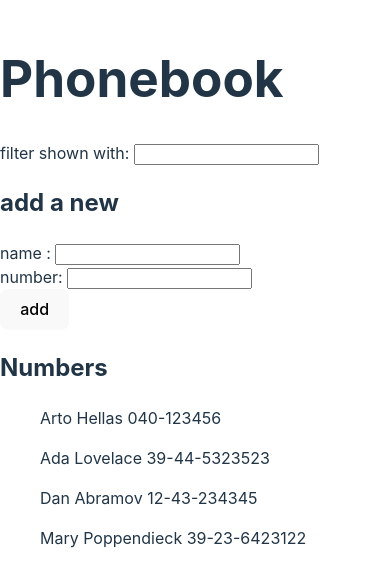
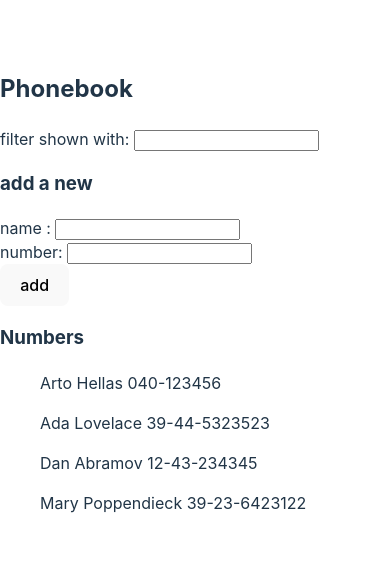
Before and after one commit to Gina04/Full-Stack-Open, a React (Vite) app in the folder part2/thePhoneBook/part2/: page / in a window 390 px wide. Shown: the part 131-718 px from the top of the page. Built offline with nearby package versions, Linux system fonts and the light colour scheme.

Commit message:
The Phone Book step 5

```diff
--- a/part2/thePhoneBook/part2/src/App.jsx
+++ b/part2/thePhoneBook/part2/src/App.jsx
@@ -1,105 +1,74 @@
-import { useState } from 'react'
-
+import { useState } from "react";
+import PersonList from "./components/PersonList";
+import PersonForm from "./components/PersonForm";
+import FilterNamePerson from "./components/FilterNamePerson";
 
 function App() {
   const [persons, setPersons] = useState([
-    { name: 'Arto Hellas', number: '040-123456', id: 1 },
-    { name: 'Ada Lovelace', number: '39-44-5323523', id: 2 },
-    { name: 'Dan Abramov', number: '12-43-234345', id: 3 },
-    { name: 'Mary Poppendieck', number: '39-23-6423122', id: 4 }
-  ])
-  const [newName, setNewName] = useState('')
-  const [newPhone, setNewPhone] = useState('')
-  const [showAll, setShowAll] = useState('')
+    { name: "Arto Hellas", number: "040-123456", id: 1 },
+    { name: "Ada Lovelace", number: "39-44-5323523", id: 2 },
+    { name: "Dan Abramov", number: "12-43-234345", id: 3 },
+    { name: "Mary Poppendieck", number: "39-23-6423122", id: 4 },
+  ]);
+  const [newName, setNewName] = useState("");
+  const [newPhone, setNewPhone] = useState("");
+  const [showAll, setShowAll] = useState("");
 
-  const addPhoneBook = (event)=>{
-    event.preventDefault()
-     // Verificar si el nombre ya existe
-    const nameExist = persons.some (person => person.name === newName);
-    if(nameExist){
+  const addPhoneBook = (event) => {
+    event.preventDefault();
+    // Verificar si el nombre ya existe
+    const nameExist = persons.some((person) => person.name === newName);
+    if (nameExist) {
       alert(`${newName} is already added to phonebook`);
-      return;//Detener la ejecucion si ya existe
+      return; //Detener la ejecucion si ya existe
     }
-    const nameBookObjetc ={
+    const nameBookObjetc = {
       name: newName,
       number: newPhone,
-      id: persons.length +1,
-    }
+      id: persons.length + 1,
+    };
 
-    setPersons(persons.concat(nameBookObjetc))
-    setNewName('')
-    setNewPhone('')
+    setPersons(persons.concat(nameBookObjetc));
+    setNewName("");
+    setNewPhone("");
+  };
+  const handleNameChange = (event) => {
+    console.log(event.target.value);
+    setNewName(event.target.value);
+  };
 
-  }
+  const handlePhoneChange = (event) => {
+    console.log(event.target.value);
+    setNewPhone(event.target.value);
+  };
 
-  const handleNameChange=(event)=>{
-    console.log(event.target.value)
-    setNewName(event.target.value)
-  }
-
-const Name = (props) =>{
-  return(
-    <>
-    <p>{props.name} {props.number}</p>
-
-    </>
-  )
-}
-
-
-const handlePhoneChange = (event) =>{
-    console.log(event.target.value)
-    setNewPhone(event.target.value)
-}
-
-const handleFilterChange= (event) =>{
-  setShowAll(event.target.value)
-}
-// Filtrar las personas basadas en el texto ingresado en el filtro
-const nameToShow = showAll
-? persons.filter(person => person.name.toLowerCase().includes(showAll.toLowerCase()))
-: persons
-
-console.log(nameToShow)
+  const handleFilterChange = (event) => {
+    setShowAll(event.target.value);
+  };
+  // Filtrar las personas basadas en el texto ingresado en el filtro
+  const nameToShow = showAll
+    ? persons.filter((person) =>
+        person.name.toLowerCase().includes(showAll.toLowerCase())
+      )
+    : persons;
 
   return (
     <div>
-      <h1>Phonebook</h1>
-      <div>
-        filter shown with: <input
-                              value={showAll}
-                              onChange={handleFilterChange}/>
+      <h2>Phonebook</h2>
+      <FilterNamePerson showAll={showAll} onFilterChange={handleFilterChange} />
 
-      </div>
-
-      <h2>add a new</h2>
-      <form onSubmit={addPhoneBook}>
-        <div>
-          name : <input
-                    value={newName}
-                    onChange={handleNameChange}/>
-        </div>
-        <div>
-          number: <input
-                      value={newPhone}
-                      onChange={handlePhoneChange}/>
-        </div>
-        <div>
-          <button type='submit'>add</button>
-        </div>
-      </form>
-      {/* Lista filtrada */}
-      <h2>Numbers</h2>
-      <ul>
-        {nameToShow.map(person =>
-          <Name key={person.name} name={person.name} number={person.number}/>
-        )
-
-        }
-      </ul>
-
+      <h3>add a new</h3>
+      <PersonForm
+        newName={newName}
+        newPhone={newPhone}
+        onNameChange={handleNameChange}
+        onPhoneChange={handlePhoneChange}
+        onAddPhoneBook={addPhoneBook}
+      />
+      <h3>Numbers</h3>
+      <PersonList persons={nameToShow} />
     </div>
-  )
+  );
 }
 
-export default App
+export default App;
--- /dev/null
+++ b/part2/thePhoneBook/part2/src/components/FilterNamePerson.jsx
@@ -0,0 +1,10 @@
+const Filter = ({ showAll, onFilterChange }) => {
+  return (
+    <div>
+      filter shown with:{" "}
+      <input value={showAll} onChange={onFilterChange} />
+    </div>
+  );
+};
+
+export default Filter;
--- /dev/null
+++ b/part2/thePhoneBook/part2/src/components/Person.jsx
@@ -0,0 +1,12 @@
+
+const Person = (props) => {
+    return (
+      <>
+        <p>
+          {props.name} {props.number}
+        </p>
+      </>
+    );
+  };
+
+export default Person;
--- /dev/null
+++ b/part2/thePhoneBook/part2/src/components/PersonForm.jsx
@@ -0,0 +1,23 @@
+const PersonForm = ({
+    newName,
+    newPhone,
+    onNameChange,
+    onPhoneChange,
+    onAddPhoneBook,
+  }) => {
+    return (
+      <form onSubmit={onAddPhoneBook}>
+        <div>
+          name : <input value={newName} onChange={onNameChange} />
+        </div>
+        <div>
+          number: <input value={newPhone} onChange={onPhoneChange} />
+        </div>
+        <div>
+          <button type="submit">add</button>
+        </div>
+      </form>
+    );
+  };
+
+  export default PersonForm;
--- /dev/null
+++ b/part2/thePhoneBook/part2/src/components/PersonList.jsx
@@ -0,0 +1,17 @@
+import Person from './Person'
+const PersonList = ({persons})=>{
+    return(
+        <>
+          <ul>
+            {persons.map(person =>
+              <Person key={person.name} name={person.name} number={person.number}/>
+            )
+
+            }
+          </ul>
+
+     </>
+    )
+}
+
+export default PersonList;
```
